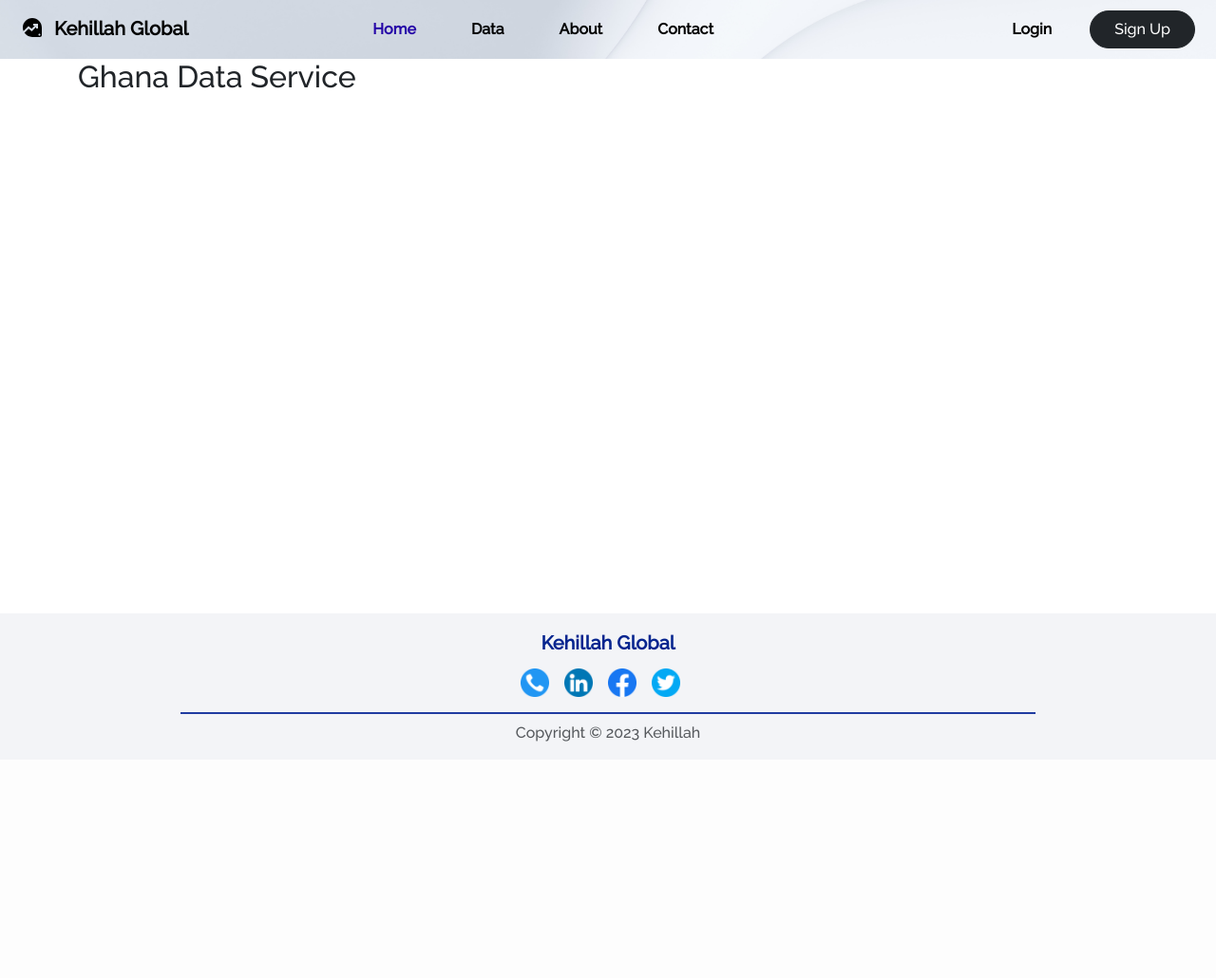
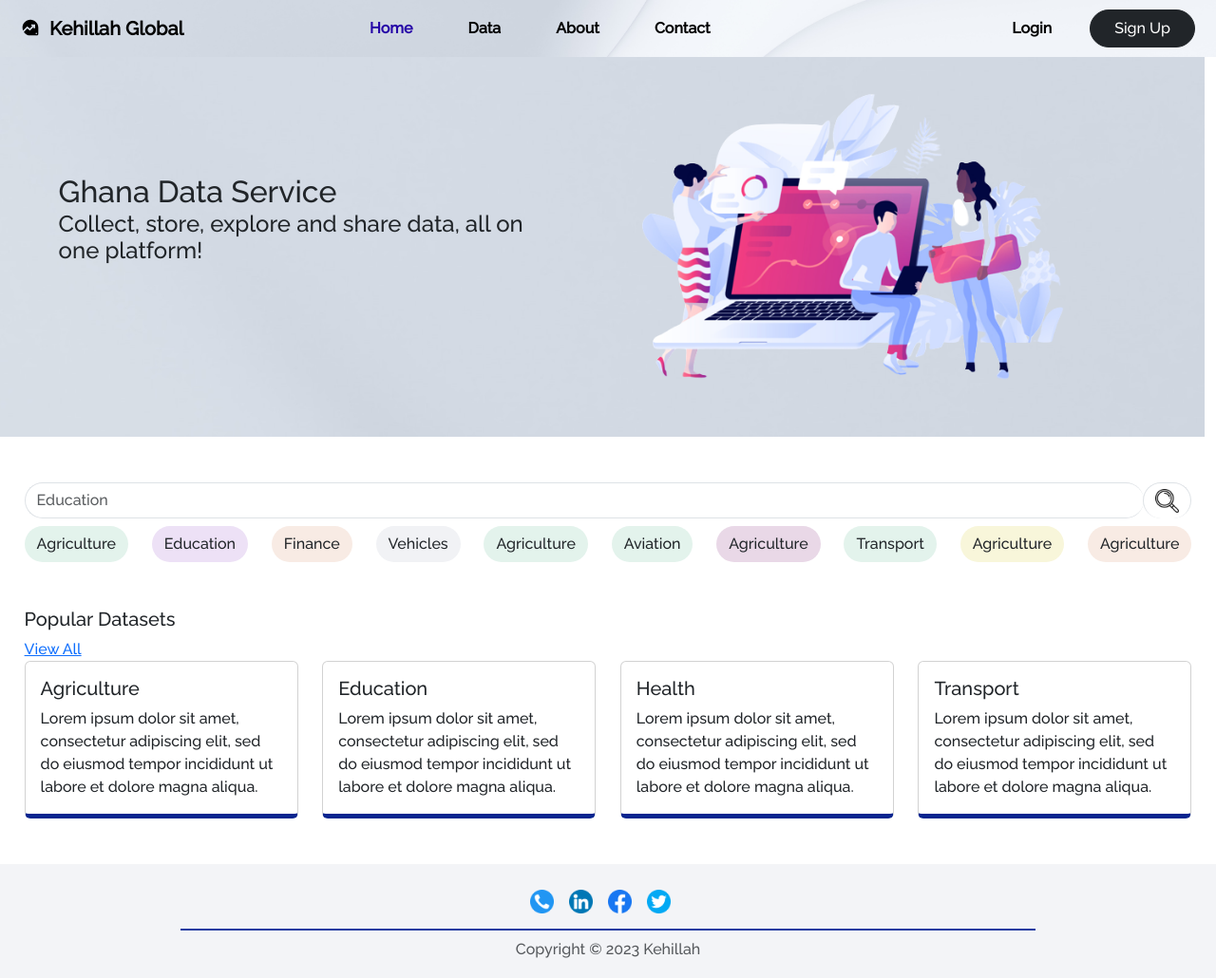
Before and after one commit to einnovationlabs/project-X, a Django app: template main/templates/pages/homepage.html in a window 1280 px wide. Shown: the whole page at 95% size. Before the commit the page ends 781 px from the top, so only its background shows below. Run offline with Django 4.2, Linux system fonts and the light colour scheme; the template is opened without the code that fills it, so the values that code supplies are empty.

Commit message:
Implemented homepage

```diff
--- a/main/static/css/style.css
+++ b/main/static/css/style.css
@@ -34,11 +34,11 @@ body{
     color: #2505A7 !important;
 }
 
-#footer-name{
+/* #footer-name{
     color: #07258F;
-    font-size: 20px;
+    font-size: 15px;
     font-weight: bold;
-}
+} */
 
 .btn-dark{
     border-radius: 27px;
@@ -59,3 +59,13 @@ body{
     color: black;
     min-height: 15vh;
 }
+
+
+.home .tags {
+    border-radius: 30px;
+}
+
+
+.home .card {
+    border-bottom: thick solid #07258F;
+}
--- a/main/templates/pages/homepage.html
+++ b/main/templates/pages/homepage.html
@@ -7,13 +7,12 @@
     <link href="https://cdn.jsdelivr.net/npm/bootstrap@5.3.0/dist/css/bootstrap.min.css" rel="stylesheet" integrity="sha384-9ndCyUaIbzAi2FUVXJi0CjmCapSmO7SnpJef0486qhLnuZ2cdeRhO02iuK6FUUVM" crossorigin="anonymous">
     <link rel="stylesheet" href="../../static/css/style.css">
   </head>
-  <body>
+  <body class="home">
 
     <nav class="navbar navbar-expand-lg bg-body-tertiary">
         <div class="container-fluid">
           <a class="navbar-brand" href="#">
-            <svg xmlns="http://www.w3.org/2000/svg" enable-background="new 0 0 30 30" height="30px" viewBox="0 0 30 30" width="30px" fill="#000000"><rect fill="none" height="24" width="24"/><path d="M12,2C6.48,2,2,6.48,2,12c0,1.33,0.26,2.61,0.74,3.77L8,10.5l3.3,2.78L14.58,10H13V8h5v5h-2v-1.58L11.41,16l-3.29-2.79 l-4.4,4.4C5.52,20.26,8.56,22,12,22h8c1.1,0,2-0.9,2-2v-8C22,6.48,17.52,2,12,2z M19.5,20.5c-0.55,0-1-0.45-1-1s0.45-1,1-1 s1,0.45,1,1S20.05,20.5,19.5,20.5z"/></svg>
-            <!-- <img src="/docs/5.3/assets/brand/bootstrap-logo.svg" alt="Logo" width="30" height="24" class="d-inline-block align-text-top"> -->
+            <svg xmlns="http://www.w3.org/2000/svg" enable-background="new 0 0 30 30" height="25px" viewBox="0 0 30 30" width="25px" fill="#000000"><rect fill="none" height="24" width="24"/><path d="M12,2C6.48,2,2,6.48,2,12c0,1.33,0.26,2.61,0.74,3.77L8,10.5l3.3,2.78L14.58,10H13V8h5v5h-2v-1.58L11.41,16l-3.29-2.79 l-4.4,4.4C5.52,20.26,8.56,22,12,22h8c1.1,0,2-0.9,2-2v-8C22,6.48,17.52,2,12,2z M19.5,20.5c-0.55,0-1-0.45-1-1s0.45-1,1-1 s1,0.45,1,1S20.05,20.5,19.5,20.5z"/></svg>
             Kehillah Global
           </a>
           <button class="navbar-toggler" type="button" data-bs-toggle="collapse" data-bs-target="#navbarNavAltMarkup" aria-controls="navbarNavAltMarkup" aria-expanded="false" aria-label="Toggle navigation">
@@ -24,7 +23,7 @@
                 <a class="nav-link active" aria-current="page" href="#">Home</a>
                 <a class="nav-link" href="#">Data</a>
                 <a class="nav-link" href="#">About</a>
-                <a class="nav-link" href="#">Contact</a>
+                <a class="nav-link" href="../pages/contact.html">Contact</a>
             </div>
             <div class="navbar-nav ms-auto mb-2 mb-xl-0">
                 <a class="nav-link" href="#" id="nav-btn">Login</a>
@@ -34,24 +33,91 @@
         </div>
     </nav>
 
-    <main class="container">
-      <h2 class="m-auto">Ghana Data Service</h2>
+    <main>
+        <div class="row" style="height: 50vh; width:100vw; background-color: #d7dee6; background-image: url('../../static/images/nav_img.jpg'); background-size: cover">
+            <div class="col-md-6">
+                <div style="margin: 20% 10%" ><h2 class="m-auto">Ghana Data Service</h2>
+                    <h4>Collect, store, explore and share data, all on one platform!</h4></div>
+            </div>
+            <div class="col-md-6">
+                <img src="../../static/images/home_logo.png" style="width: 80%" alt="">
+            </div>
+
+        </div>
+        <div style="margin: 0 2%">
+            <section></section>
+            <div class="input-group mt-5">
+                <input class="form-control border-end-0 border rounded-pill" type="search" placeholder="Education" id="example-search-input">
+                <span class="input-group-append">
+                    <button class="btn btn-outline-secondary bg-white border-bottom-0 border rounded-pill ms-n5" type="button">
+                        <img style="width: 25px; height: 25px" src="../../static/images/loupe.png" alt="">
+                    </button>
+                </span>
+            </div>
+            <section>
+                <div class="mt-2 d-flex justify-content-between ">
+                    <a href="#" class="btn tags" style="background-color:#E3F3EC">Agriculture</a>
+                    <a href="#" class="btn tags" style="background-color:#EDE1F6">Education</a>
+                    <a href="#" class="btn tags" style="background-color:#F8EBE4">Finance</a>
+                    <a href="#" class="btn tags" style="background-color:#F1F2F5">Vehicles</a>
+                    <a href="#" class="btn tags" style="background-color:#E3F3EC">Agriculture</a>
+                    <a href="#" class="btn tags" style="background-color:#E3F3EC">Aviation</a>
+                    <a href="#" class="btn tags" style="background-color:#e9d8e7">Agriculture</a>
+                    <a href="#" class="btn tags" style="background-color:#E3F3EC">Transport</a>
+                    <a href="#" class="btn tags" style="background-color:#f8f6da">Agriculture</a>
+                    <a href="#" class="btn tags" style="background-color:#F8EBE4">Agriculture</a>
+                </div>
+            </section>
+
+
+            <section class="mt-5 mb-5">
+                <h5>Popular Datasets</h5>
+                <a href="#">View All</a>
+                <div class="d-flex justify-content-between">
+                    <div class="card " style="width: 18rem;">
+                        <div class="card-body">
+                          <h5 class="card-title">Agriculture</h5>
+                          <p class="card-text">Lorem ipsum dolor sit amet, consectetur adipiscing elit, sed do eiusmod tempor incididunt ut labore et dolore magna aliqua.</p>
+                        </div>
+                    </div>
+                    <div class="card " style="width: 18rem;">
+                        <div class="card-body">
+                          <h5 class="card-title">Education</h5>
+                          <p class="card-text">Lorem ipsum dolor sit amet, consectetur adipiscing elit, sed do eiusmod tempor incididunt ut labore et dolore magna aliqua.</p>
+                        </div>
+                    </div>
+                    <div class="card " style="width: 18rem;">
+                        <div class="card-body">
+                          <h5 class="card-title">Health</h5>
+                          <p class="card-text">Lorem ipsum dolor sit amet, consectetur adipiscing elit, sed do eiusmod tempor incididunt ut labore et dolore magna aliqua.</p>
+                        </div>
+                    </div>
+                    <div class="card " style="width: 18rem;">
+                        <div class="card-body">
+                          <h5 class="card-title">Transport</h5>
+                          <p class="card-text">Lorem ipsum dolor sit amet, consectetur adipiscing elit, sed do eiusmod tempor incididunt ut labore et dolore magna aliqua.</p>
+                        </div>
+                    </div>
+                </div>
+            </section>
+
+
+        </div>
     </main>
 
-    <div class="footer fixed-bottom d-flex flex-column align-items-center justify-content-center py-3">
-      <p class="mb-1" id="footer-name">Kehillah Global</p>
+    <div class="footer d-flex flex-column align-items-center justify-content-center py-3">
       <div class="d-flex my-2">
         <a href="#">
-            <img style="width: 30px; height: 30px" src="../../static/images/call.png" class="me-3" />
+            <img style="width: 25px; height: 25px" src="../../static/images/call.png" class="me-3" />
         </a>
         <a href="https://www.linkedin.com/company/kehillah-global/mycompany/">
-            <img style="width: 30px; height: 30px" src="../../static/images/linkedin.png" class="me-3" />
+            <img style="width: 25px; height: 25px" src="../../static/images/linkedin.png" class="me-3" />
         </a>
         <a href="https://www.facebook.com/login/">
-            <img style="width: 30px; height: 30px" src="../../static/images/facebook.png" class="me-3" />
+            <img style="width: 25px; height: 25px" src="../../static/images/facebook.png" class="me-3" />
         </a>
         <a href="https://twitter.com/your_twitter_profile">
-            <img style="width: 30px; height: 30px" src="../../static/images/twitter.png" class="me-3" />
+            <img style="width: 25px; height: 25px" src="../../static/images/twitter.png" class="me-3" />
         </a>
       </div>
       <div class="my-2" style="width: 900px; height: 0px; border: 0.50px #203ca1 solid"></div>
```
Also changed, not shown: main/templates/pages/contact.html (added, +70 -0 lines), main/static/images/home_logo.png (added), main/static/images/loupe.png (added).
